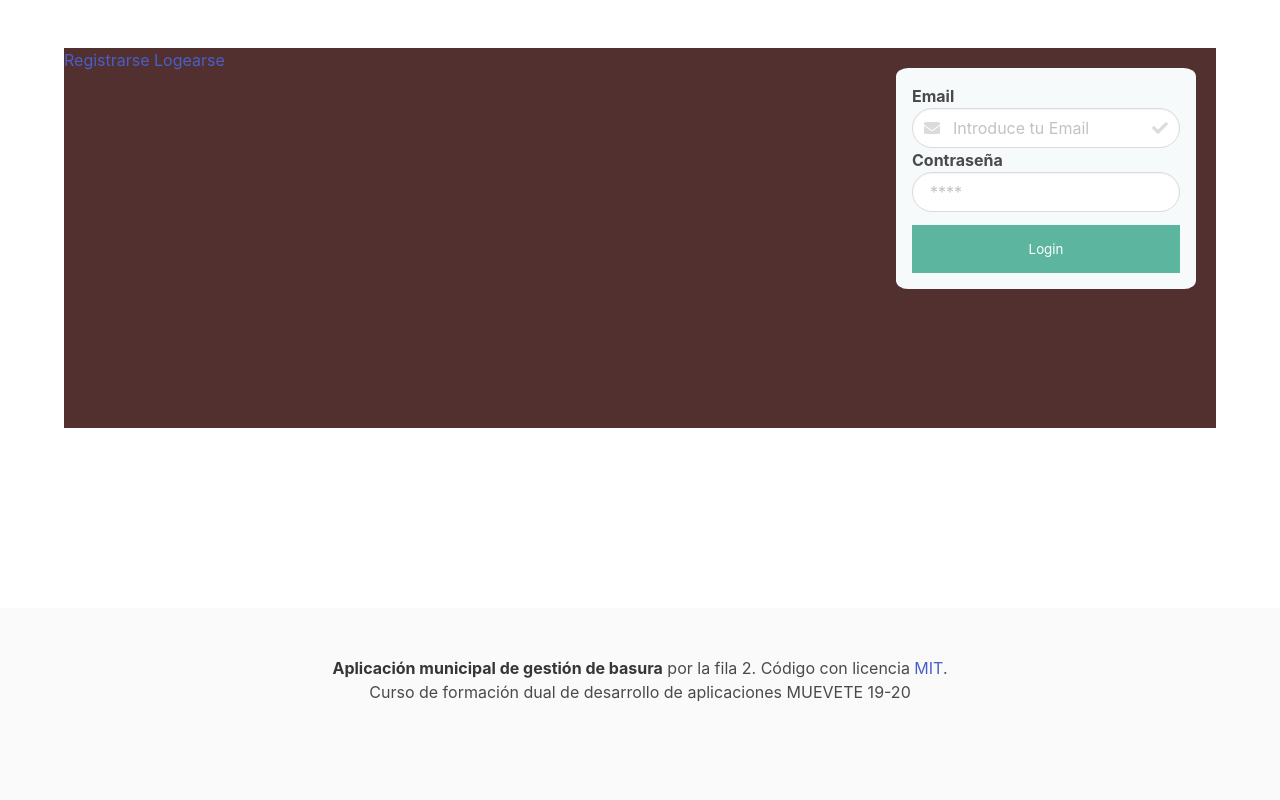
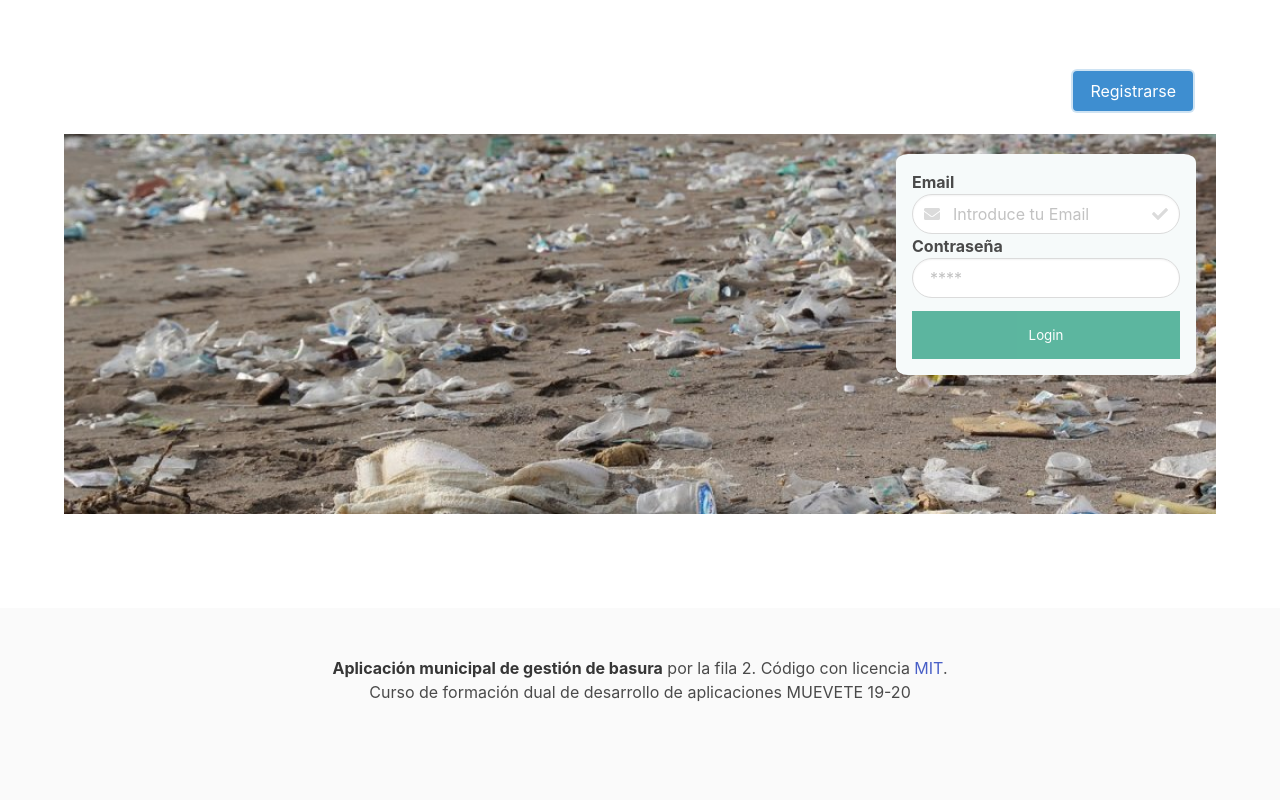
Before and after one commit to Fila2Basuras/fila2_basuras, a Flask app: page /login in a window 1280 px wide. Run offline with Flask 2, Linux system fonts and the light colour scheme; some libraries are stand-ins or nearby versions.

Commit message:
botones login simpaticos no feos

```diff
--- a/src/main.py
+++ b/src/main.py
@@ -54,14 +54,16 @@ def inicioSesion():
 
 @app.route('/login')
 def login():
+    texto = ""
     if 'email' in session:
         return redirect(url_for('createCalendario'))
-    return render_template('login.html')
+    return render_template('login.html', texto=texto)
 
 
 # comprobar el login
 @app.route('/login',methods=['POST'])
 def comprobar():
+    texto = 'Datos incorrectos'
     email = request.form.get('email')
     password = request.form.get('contrasena')
     # comprobar en mongoDB si existe ese usuario
@@ -71,7 +73,7 @@ def comprobar():
             if i['email'] == email and i['password'] == password:
                 session['email'] = email
                 return redirect(url_for('home'))
-    return render_template('login.html')
+    return render_template('login.html', texto=texto)
 
 
 @app.route('/home', methods=['GET', 'POST'])
@@ -101,7 +103,6 @@ def createCalendario():
             context['horario_recogida'] = ['mañana', 'tarde', 'noche']
             context['opcion_recogida'] = ['ninguno', 'cristal', 'organicos', 'papel', 'plastico']
             error = None
-
             if request.method == 'POST':
                 calendario = {}
 
--- a/src/static/css/style.css
+++ b/src/static/css/style.css
@@ -16,7 +16,7 @@
 
 /* login */
 .bg-img {
-    background-color: rgb(83, 48, 48);
+    background-image: url(./../img/basuras-playa-verano-1024x682.jpg);
     min-height: 380px;
     background-position: center;
     background-repeat: no-repeat;
--- a/src/templates/index.html
+++ b/src/templates/index.html
@@ -1,6 +1,9 @@
 {% extends 'layout.html' %}
 
 {% block main %}
+<div style="text-align: center; padding: 2%;">
+  <a href="/login" class="button is-info is-focused">Logearse</a>
+  </div>
 <form action="/" method="post">
     <section class="fondo">
   <div class="formulario0">
@@ -163,7 +166,6 @@
   </section>
   </div>
   </form>
-  <a href="/">Registrarse</a>
-  <a href="/login">Logearse</a>
+
   </section>
 {% endblock %}
--- a/src/templates/login.html
+++ b/src/templates/login.html
@@ -2,10 +2,16 @@
 
 {% block main %}
 
-    <div class="bg-img">
-        <form action="/login" method="post" class="logear">
+<div style="text-align: end; padding: 2%;">
+<a href="/" class="button is-info is-focused">Registrarse</a>
+</div>
+<div class="bg-img">
 
-            <label for="email">
+
+    <form action="/login" method="post" class="logear">
+
+        <label for="email">
+            <h3>{{texto}}</h3>
                 <b>Email</b>
                 <p class="control has-icons-left has-icons-right">
                     <input
@@ -36,8 +42,6 @@
 
             <button type="submit" class="botonLogin">Login</button>
         </form>
-        <a href="/">Registrarse</a>
-        <a href="/login">Logearse</a>
     </div>
 
 {% endblock %}
```
Also changed, not shown: src/static/img/basuras-playa-verano-1024x682.jpg (added).
